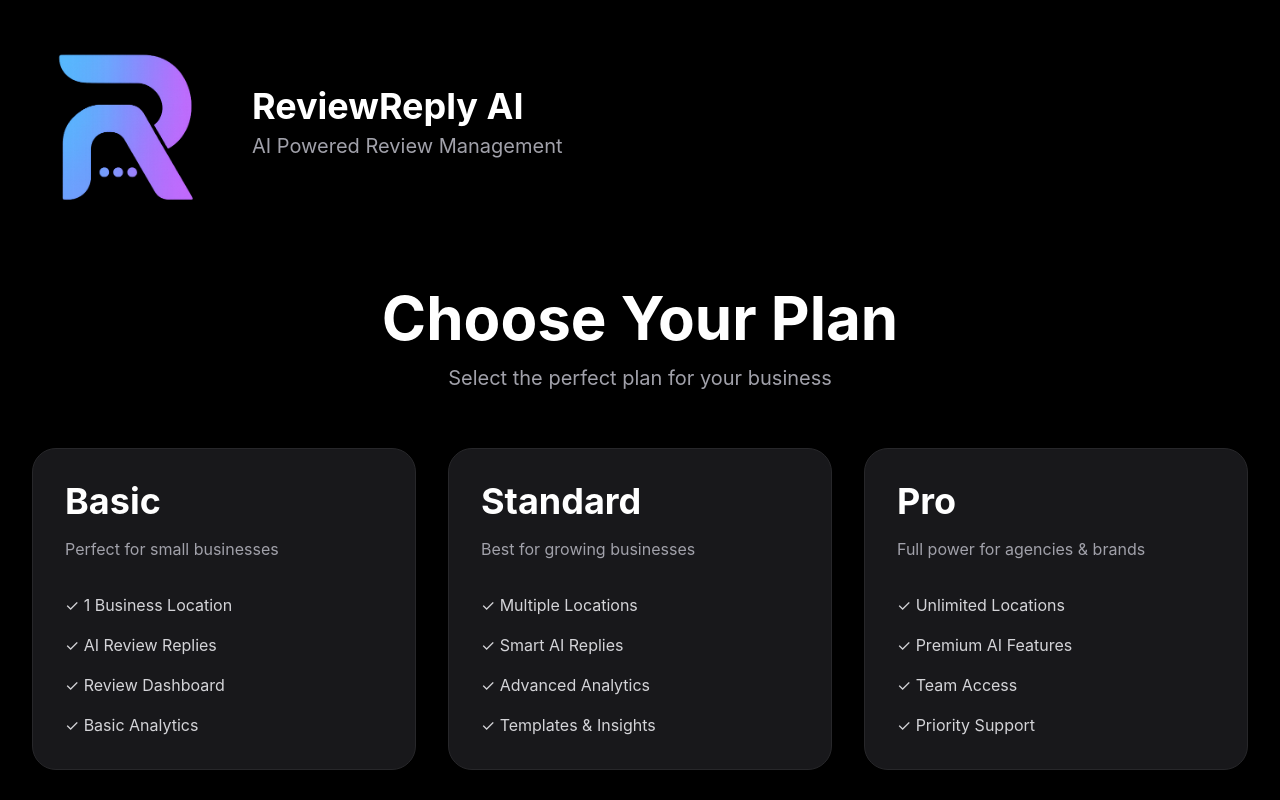
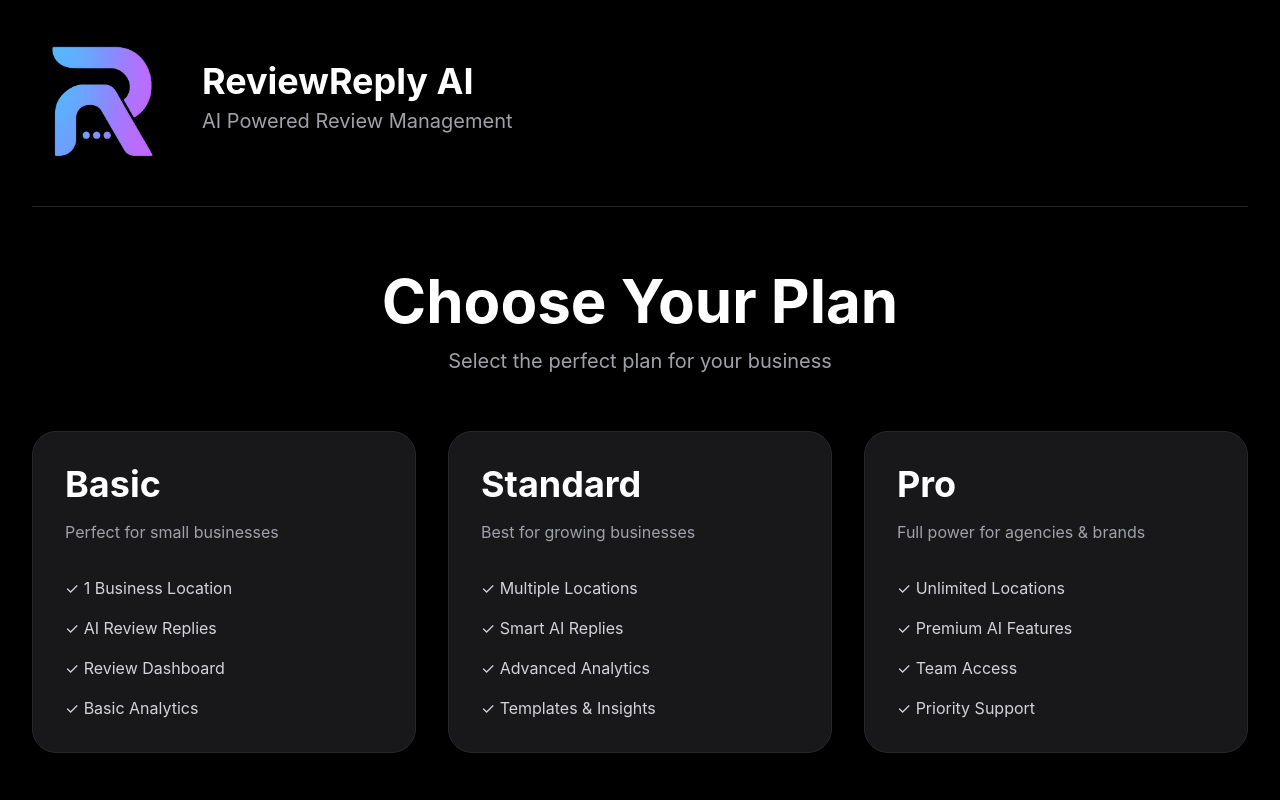
Before and after one commit to afnankhan123456/reviewreply-ai, a Next.js app: page /plans in a window 1280 px wide. Built offline with nearby package versions, Linux system fonts and the light colour scheme.

Commit message:
Update page.tsx

```diff
--- a/app/plans/page.tsx
+++ b/app/plans/page.tsx
@@ -7,19 +7,21 @@ export default function PlansPage() {
   return (
     <div className="min-h-screen bg-black text-white px-8 py-6">
 
-      {/* TOP LOGO */}
+      {/* TOP HEADER */}
 
-      <div className="flex items-center gap-5 mb-16">
+      <div className="border-b border-zinc-800 pb-8 mb-16">
+
+        <div className="flex items-center gap-5">
 
           <Image
             src="/ai-logo.png"
             alt="ReviewReply AI"
-          width={200}
-          height={200}
+            width={150}
+            height={150}
             className="object-contain"
           />
 
-        <div className="flex flex-col justify-center h-[200px]">
+          <div className="flex flex-col justify-center h-[150px]">
 
             <h1 className="text-4xl font-bold leading-none">
               ReviewReply AI
@@ -28,6 +30,8 @@ export default function PlansPage() {
             <p className="text-zinc-400 text-xl mt-2">
               AI Powered Review Management
             </p>
+
+          </div>
 
         </div>
 
```
Lines whose indentation alone changed are shown as unchanged.
